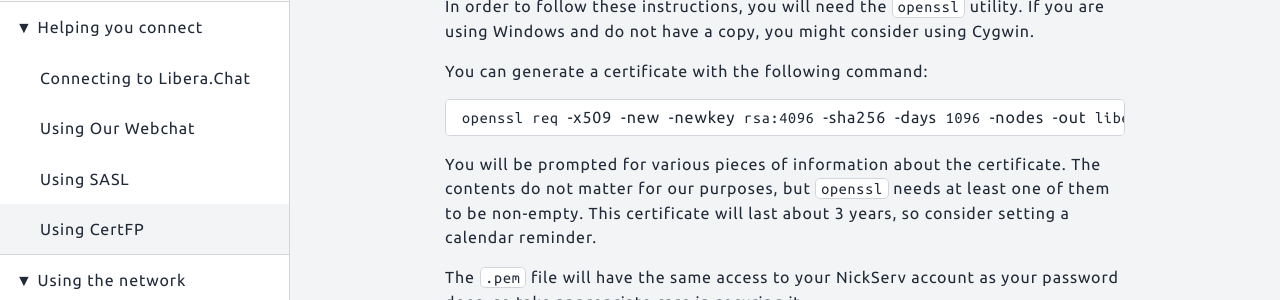
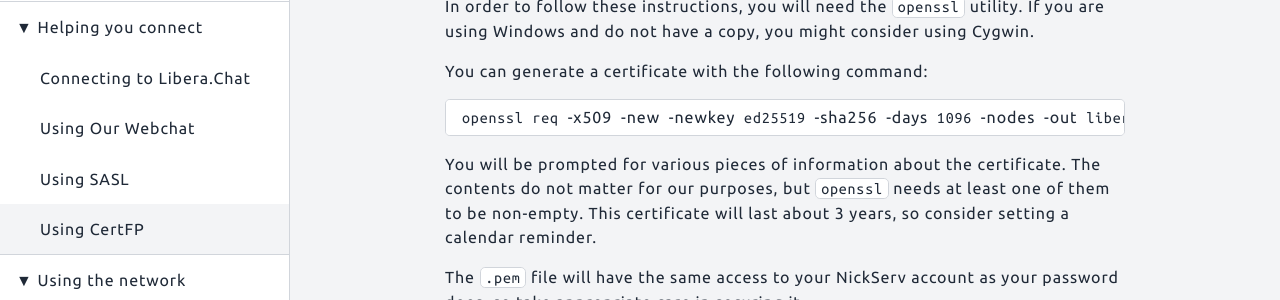
Before and after one commit to Libera-Chat/libera-chat.github.io, a Jekyll site: the page built from content/_guides/certfp.md, in a window 1280 px wide and 900 px high. Shown: the part 325-625 px from the top of the window. Built offline with Jekyll 4.4.1, drawn with Linux system fonts in a browser that asks for light colours.

Commit message:
Guides: CertFP: Change recommended private key algorithm to Ed25519
OpenSSL 1.x is now EOL and OpenSSL 3 unconditionally supports Ed25519.

Our IRC servers are also using OpenSSL 3 and so also support it.

Performing a signature with Ed25519 is also both significantly faster,
and much harder for cryptographic libraries to get wrong in a manner
that affects security.

````diff
--- a/content/_guides/certfp.md
+++ b/content/_guides/certfp.md
@@ -19,7 +19,7 @@
 You can generate a certificate with the following command:
 
 ```sh
-openssl req -x509 -new -newkey rsa:4096 -sha256 -days 1096 -nodes -out libera.pem -keyout libera.pem
+openssl req -x509 -new -newkey ed25519 -sha256 -days 1096 -nodes -out libera.pem -keyout libera.pem
 ```
 
 You will be prompted for various pieces of information about the certificate.
````
